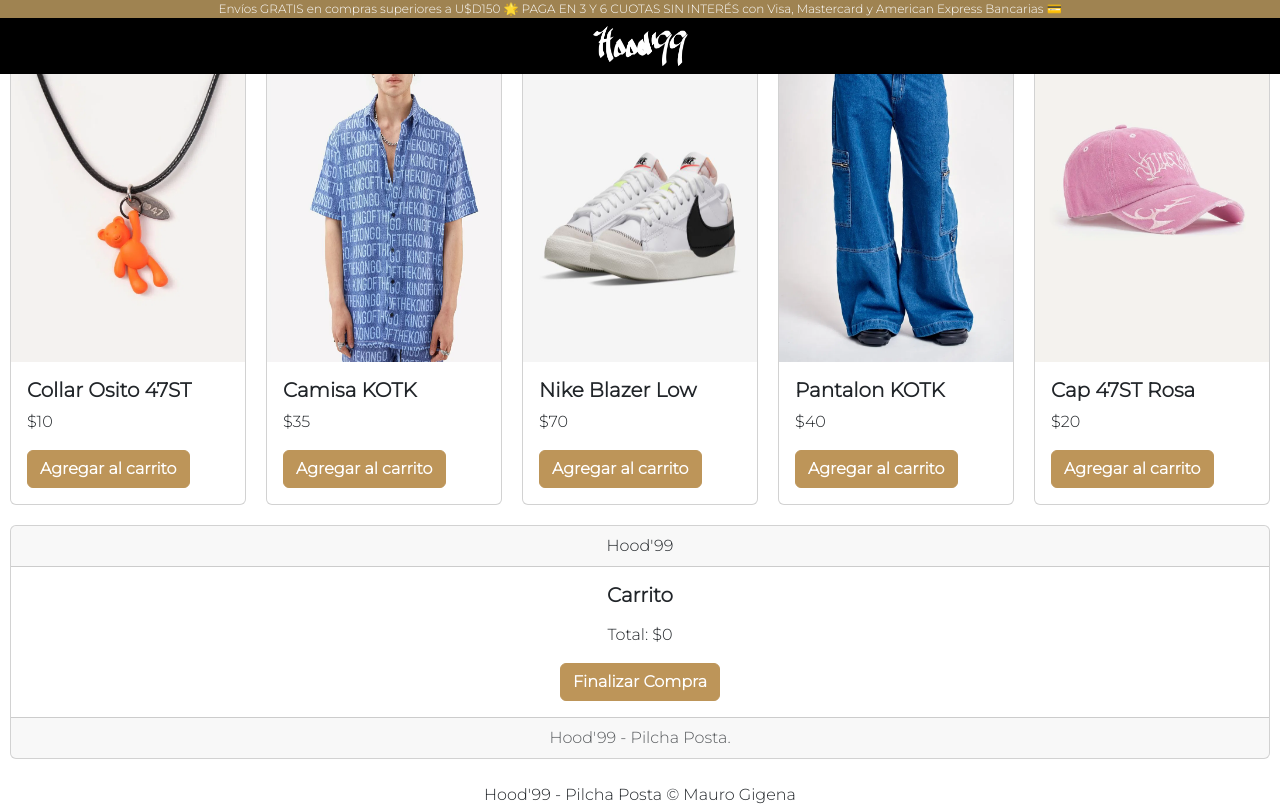
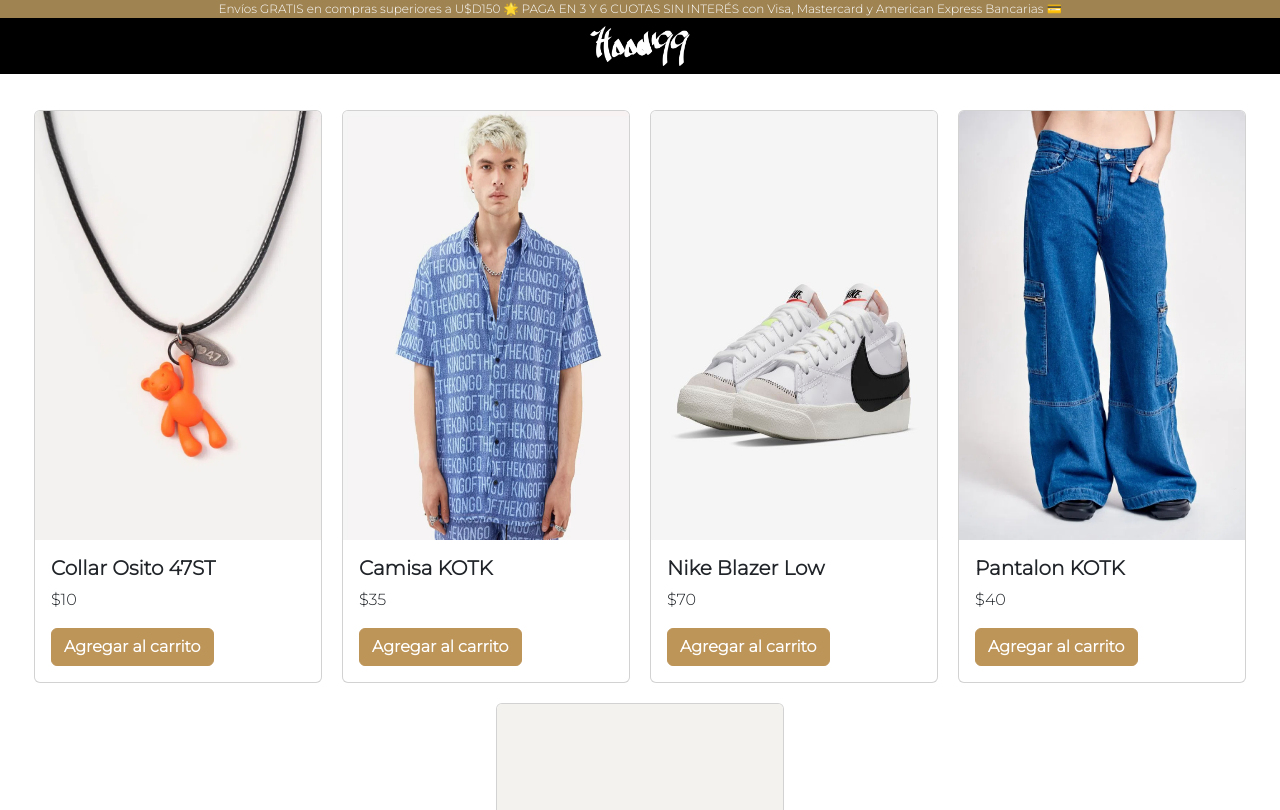
Before and after one commit to maurogigena/tp-coderhouse-js, a plain HTML site: page index.html in a window 1280 px wide. Shown: the top 810 px of the page. Drawn offline with nearby package versions, Linux system fonts and the light colour scheme; a small style sheet from the web is missing.

Commit message:
se buggeo vsc

```diff
--- a/styles/main.css
+++ b/styles/main.css
@@ -24,18 +24,17 @@ body {
 }
 .brand {
   height: 40px;
-  width: 95px;
+  width: 400px;
   display: block;
   margin: auto;
   max-width: 100px;
 }
 /* SECTION */
-.section {
-  top: 40px;
-}
 #productos {
   display: flex;
-  justify-content: space-around;
+  flex-wrap: wrap;
+  justify-content: center;
+  margin-top: 100px;
 }
 .card {
   margin: 10px;
```
Lines whose indentation alone changed are shown as unchanged.
